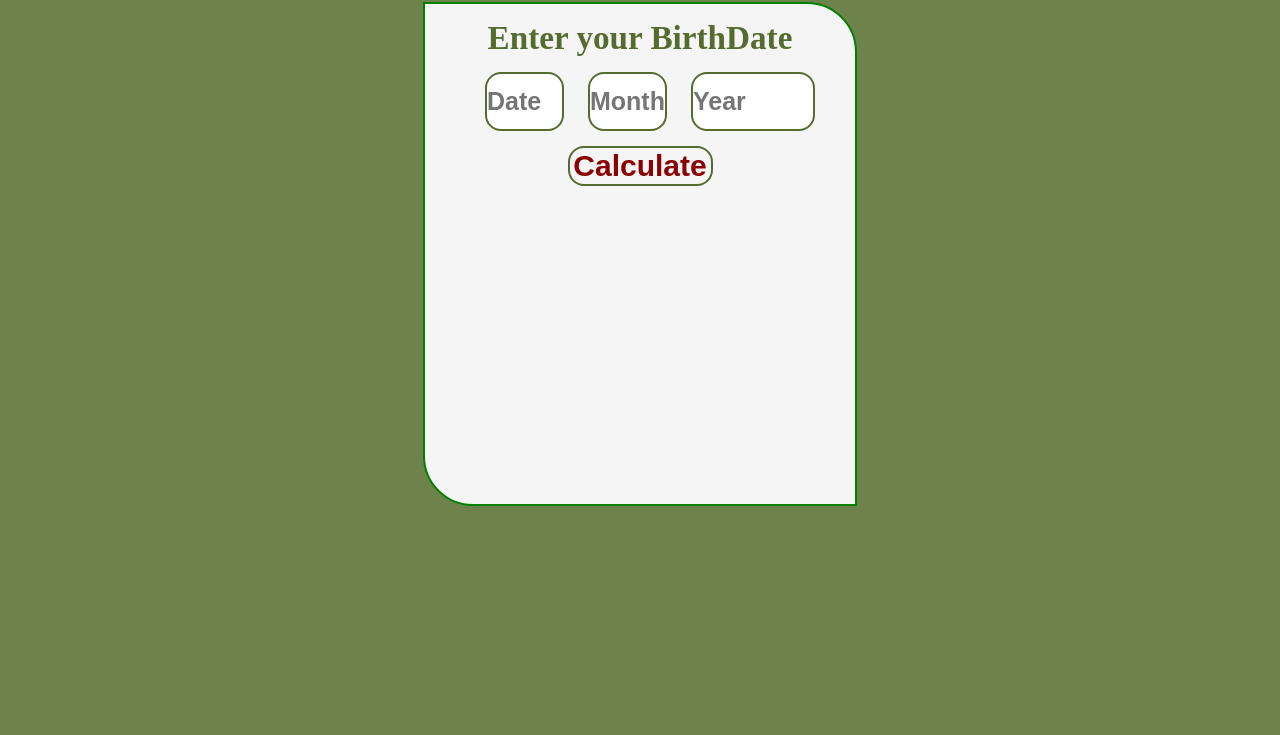
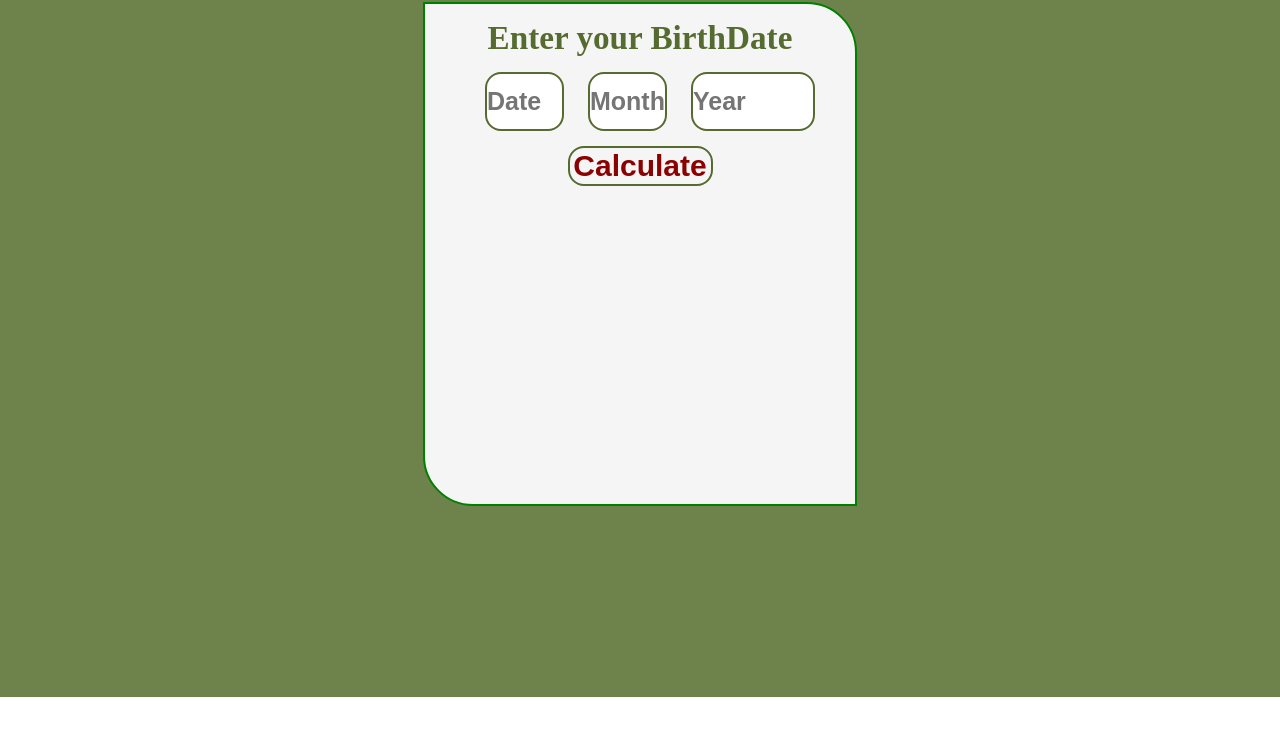
Before and after one commit to SurajVaja/AgeCalculator, a plain HTML site: page index.html in a window 1280 px wide. Shown: the part 103-838 px from the top of the page. After the commit the page ends 800 px from the top, so only its background shows below. Drawn offline with Linux system fonts and the light colour scheme.

```diff
--- a/style.css
+++ b/style.css
@@ -12,7 +12,7 @@
     display: flex;
     flex-direction: column;
     align-items: center;
-    height: 3000px;
+    height: 100vh;
     background-color: rgb(110, 130, 76);
 
 }
```
